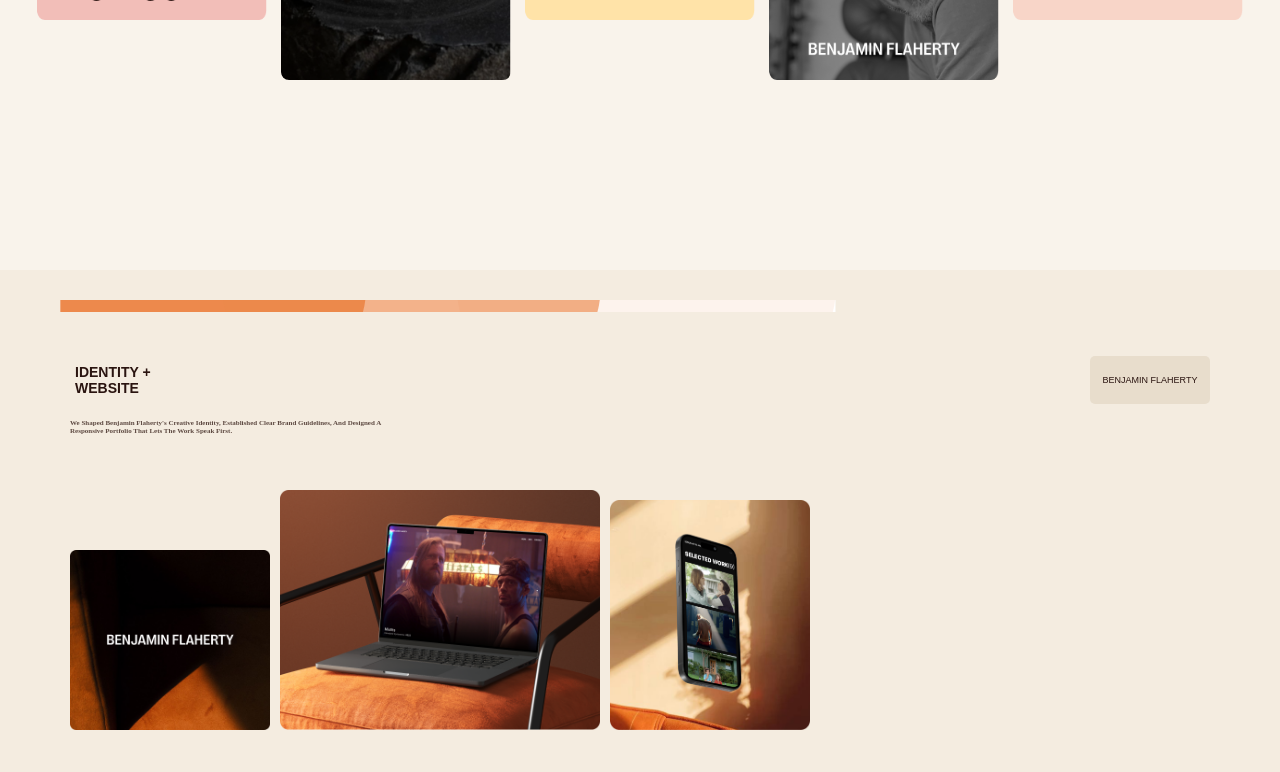
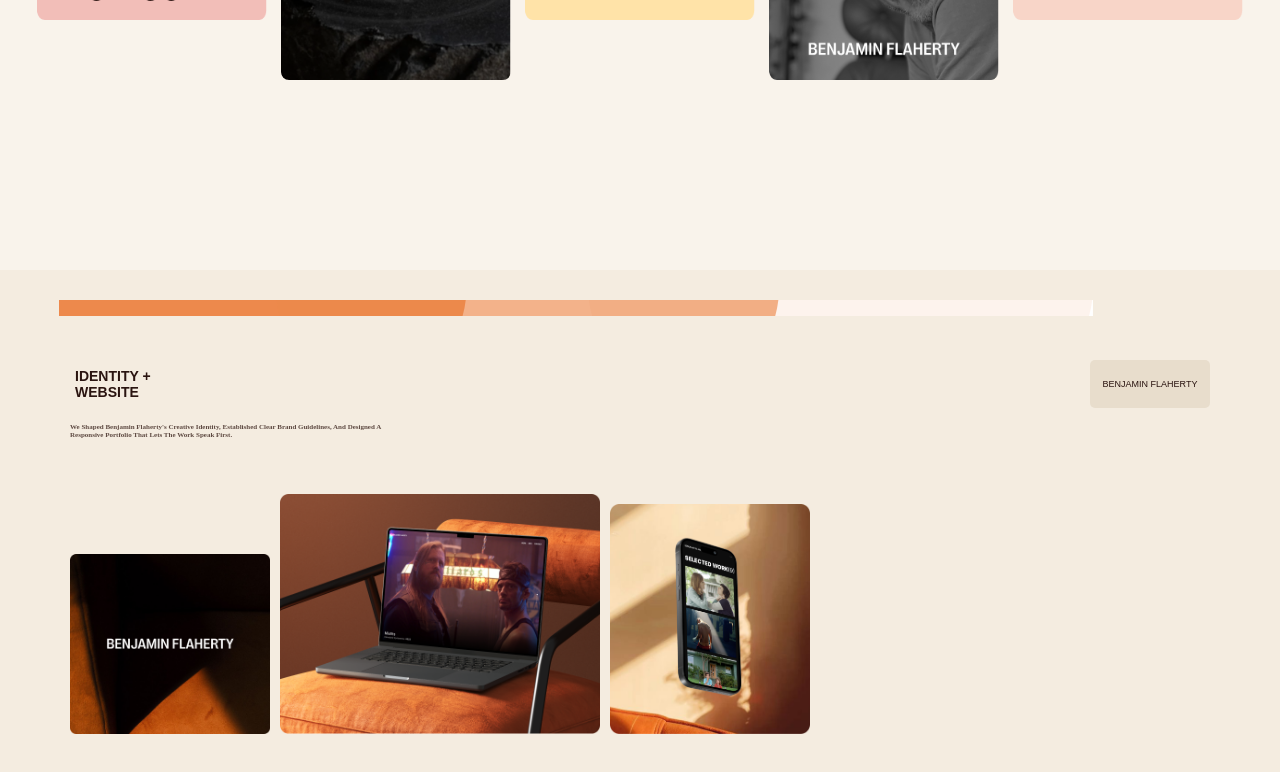
Before and after one commit to annaskhan-dev/RCHYstudio, a React (Vite) app: page / in a window 1280 px wide. Shown: the part 2476-3248 px from the top of the page. Built offline with nearby package versions, Linux system fonts and the light colour scheme.

Commit message:
adding things

```diff
--- a/src/components/benjamin.module.css
+++ b/src/components/benjamin.module.css
@@ -12,10 +12,9 @@ body {
 }
 
 .bar {
-  height: 12px;
-  width: 70%;
+  height: 16px;
+  width: 90%;
   border-radius: 0px;
-  margin-left: 0px;
   margin-top: 30px;
 }
 
```
